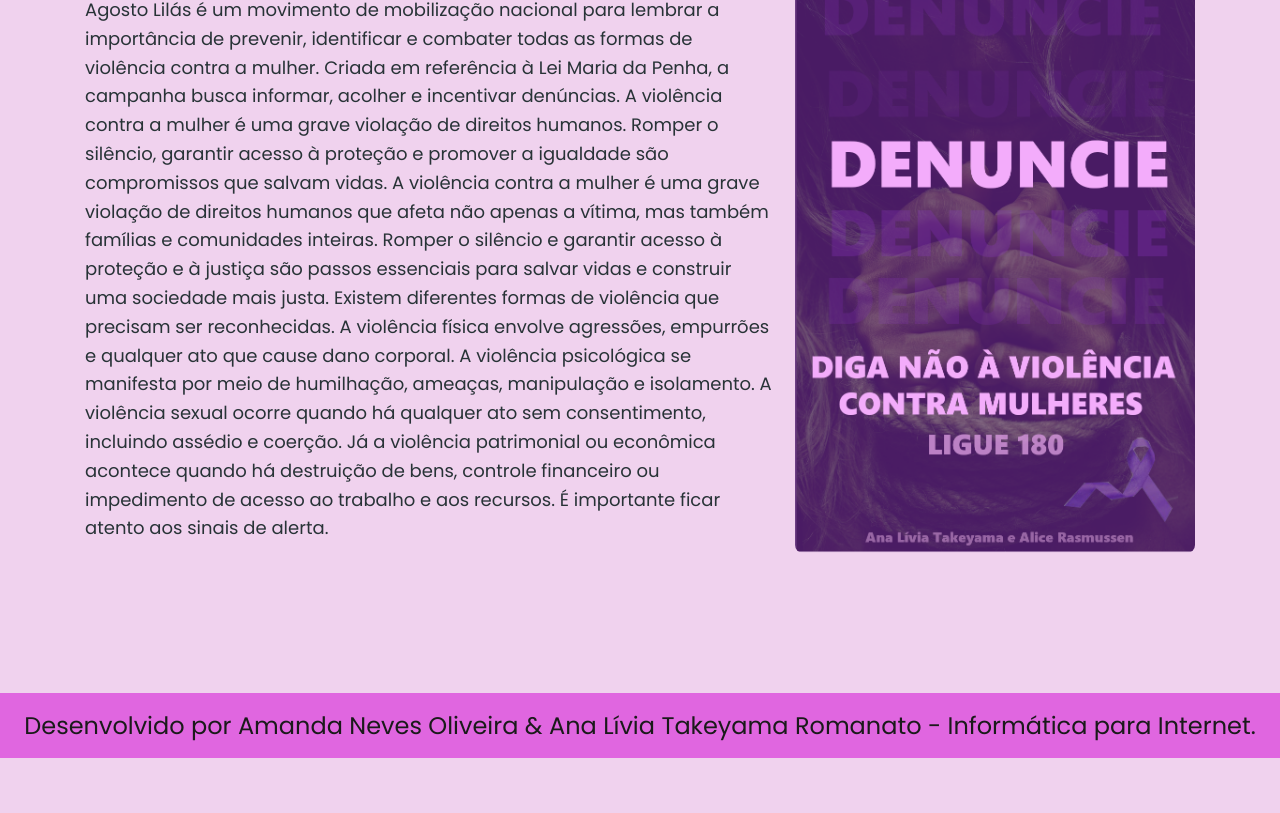
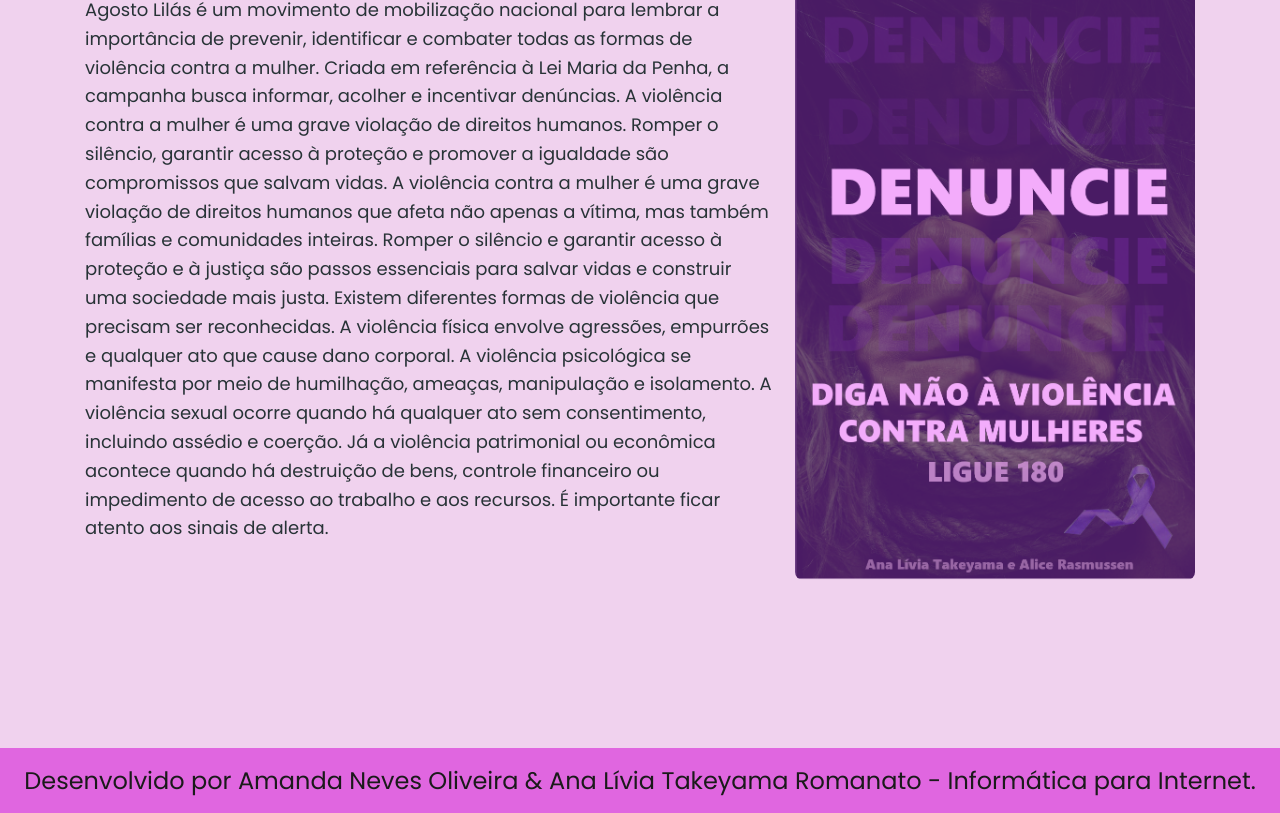
Before and after one commit to EtecVAV-D1-aldeoes/Interface_web, a plain HTML site: page agosto_lilas/index.html in a window 1280 px wide. Shown: the part 243-1056 px from the top of the page. Before the commit the page ends 1001 px from the top, so only its background shows below. Drawn offline with Linux system fonts and the light colour scheme.

Commit message:
atualização do index.html

```diff
--- a/agosto_lilas/index.html
+++ b/agosto_lilas/index.html
@@ -27,7 +27,7 @@
 A violência contra a mulher é uma grave violação de direitos humanos. Romper o silêncio, garantir acesso à proteção e promover a igualdade são compromissos que salvam vidas. A violência contra a mulher é uma grave violação de direitos humanos que afeta não apenas a vítima, mas também famílias e comunidades inteiras. Romper o silêncio e garantir acesso à proteção e à justiça são passos essenciais para salvar vidas e construir uma sociedade mais justa.
 Existem diferentes formas de violência que precisam ser reconhecidas. A violência física envolve agressões, empurrões e qualquer ato que cause dano corporal. A violência psicológica se manifesta por meio de humilhação, ameaças, manipulação e isolamento. A violência sexual ocorre quando há qualquer ato sem consentimento, incluindo assédio e coerção. Já a violência patrimonial ou econômica acontece quando há destruição de bens, controle financeiro ou impedimento de acesso ao trabalho e aos recursos.
 É importante ficar atento aos sinais de alerta.
-        </p><br>
+        </p><br><br>
       </div>
         <div class="image">
         <img src="agostolilas.png">
```
